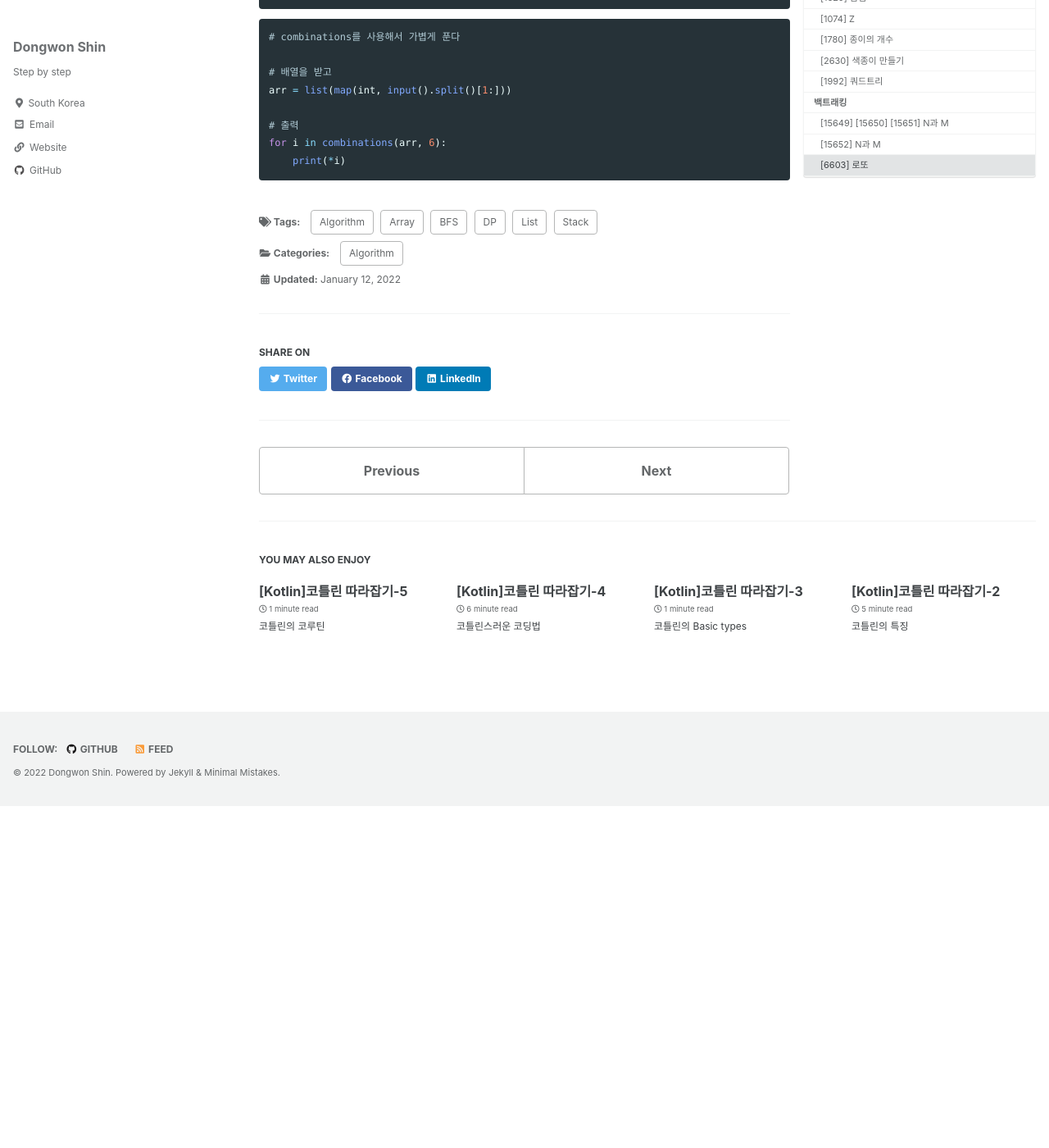
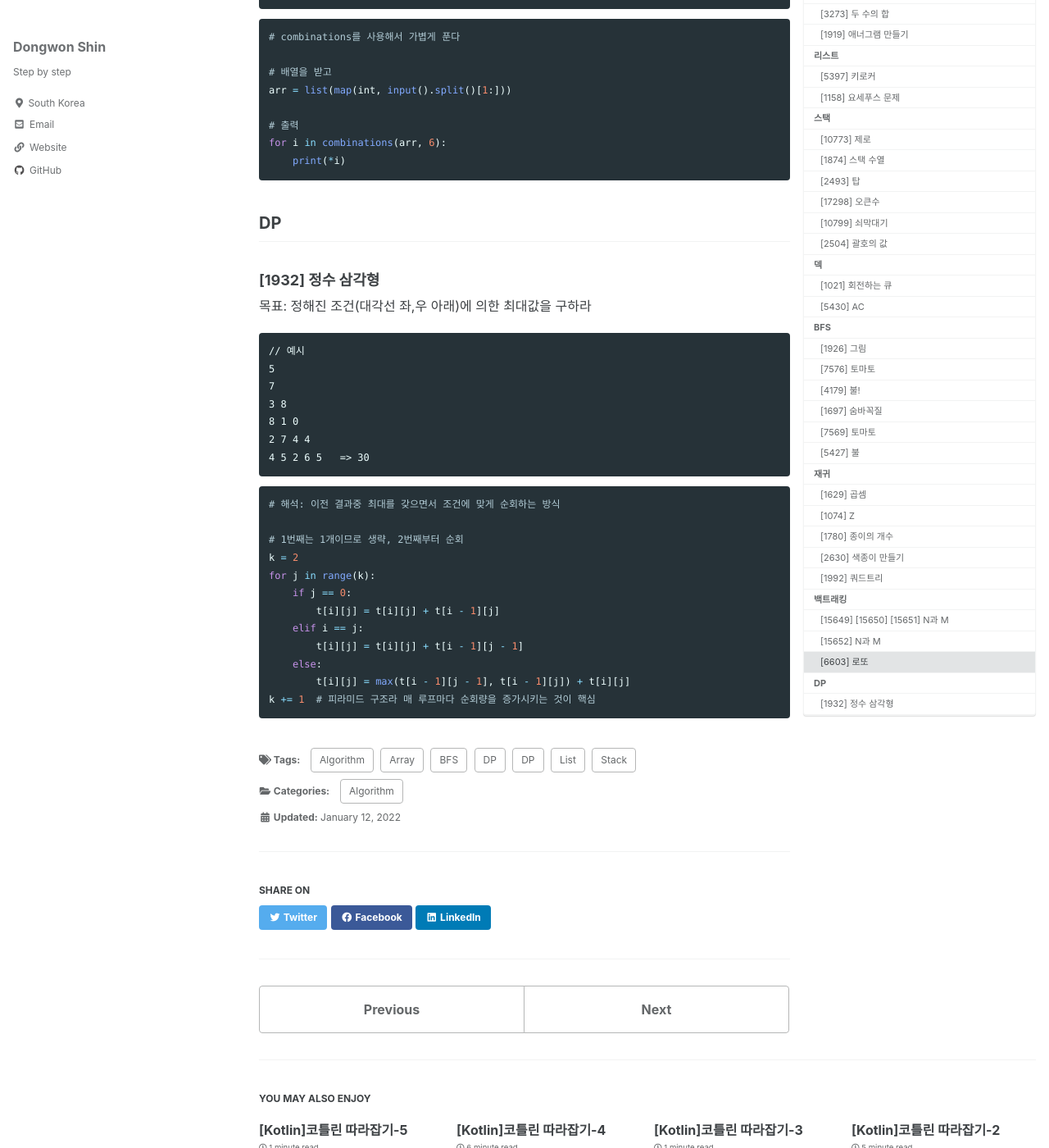
Before and after one commit to ponopono0322/ponopono0322.github.io, a Jekyll site: the page built from _posts/2022-01-12-algorithm.md, in a window 1280 px wide and 1400 px high, scrolled down 19335 px. Shown: the whole window at 82% size. Built offline with Jekyll 4.4.1, drawn with Linux system fonts in a browser that asks for light colours; cached includes are drawn as plain includes; some web fonts are replaced; before the commit the page ends 20318 px from its top, so only the background shows below that.

Commit message:
Update 2022-01-12-algorithm.md

````diff
--- a/_posts/2022-01-12-algorithm.md
+++ b/_posts/2022-01-12-algorithm.md
@@ -5,7 +5,7 @@ excerpt: "핵심 포인트만 짚어가기"
 categories:
   - Algorithm
 tags:
-  - [Algorithm, DP, Array, List, Stack, BFS]
+  - [Algorithm, DP, Array, List, Stack, BFS, DP]
 
 toc: true
 toc_sticky: true
@@ -911,3 +911,33 @@ arr = list(map(int, input().split()[1:]))
 for i in combinations(arr, 6):
     print(*i)
 ```
+
+## DP
+
+### [1932] 정수 삼각형
+목표: 정해진 조건(대각선 좌,우 아래)에 의한 최대값을 구하라
+
+```
+// 예시
+5
+7
+3 8
+8 1 0
+2 7 4 4
+4 5 2 6 5   => 30
+```
+
+```python
+# 해석: 이전 결과중 최대를 갖으면서 조건에 맞게 순회하는 방식
+
+# 1번째는 1개이므로 생략, 2번째부터 순회
+k = 2
+for j in range(k):
+    if j == 0:
+        t[i][j] = t[i][j] + t[i - 1][j]
+    elif i == j:
+        t[i][j] = t[i][j] + t[i - 1][j - 1]
+    else:
+        t[i][j] = max(t[i - 1][j - 1], t[i - 1][j]) + t[i][j]
+k += 1  # 피라미드 구조라 매 루프마다 순회량을 증가시키는 것이 핵심
+```
````
